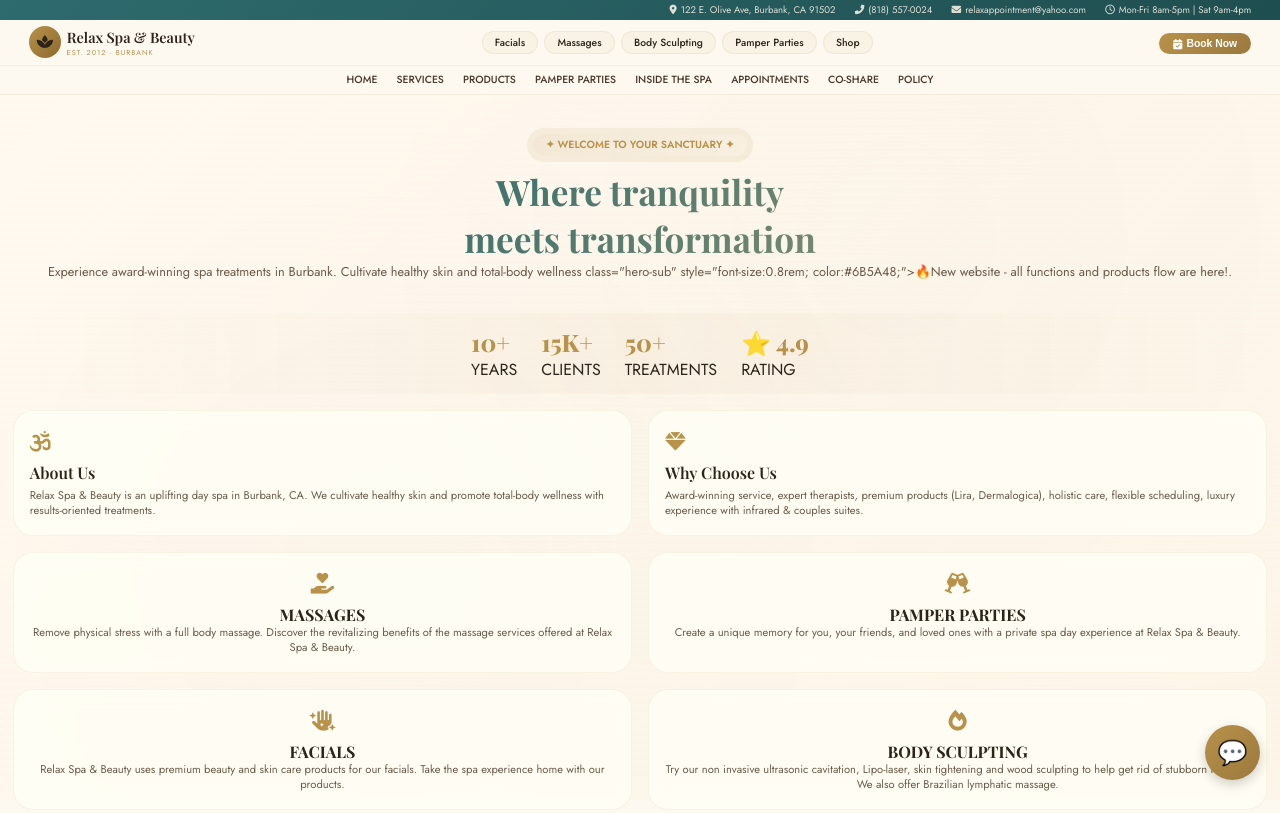
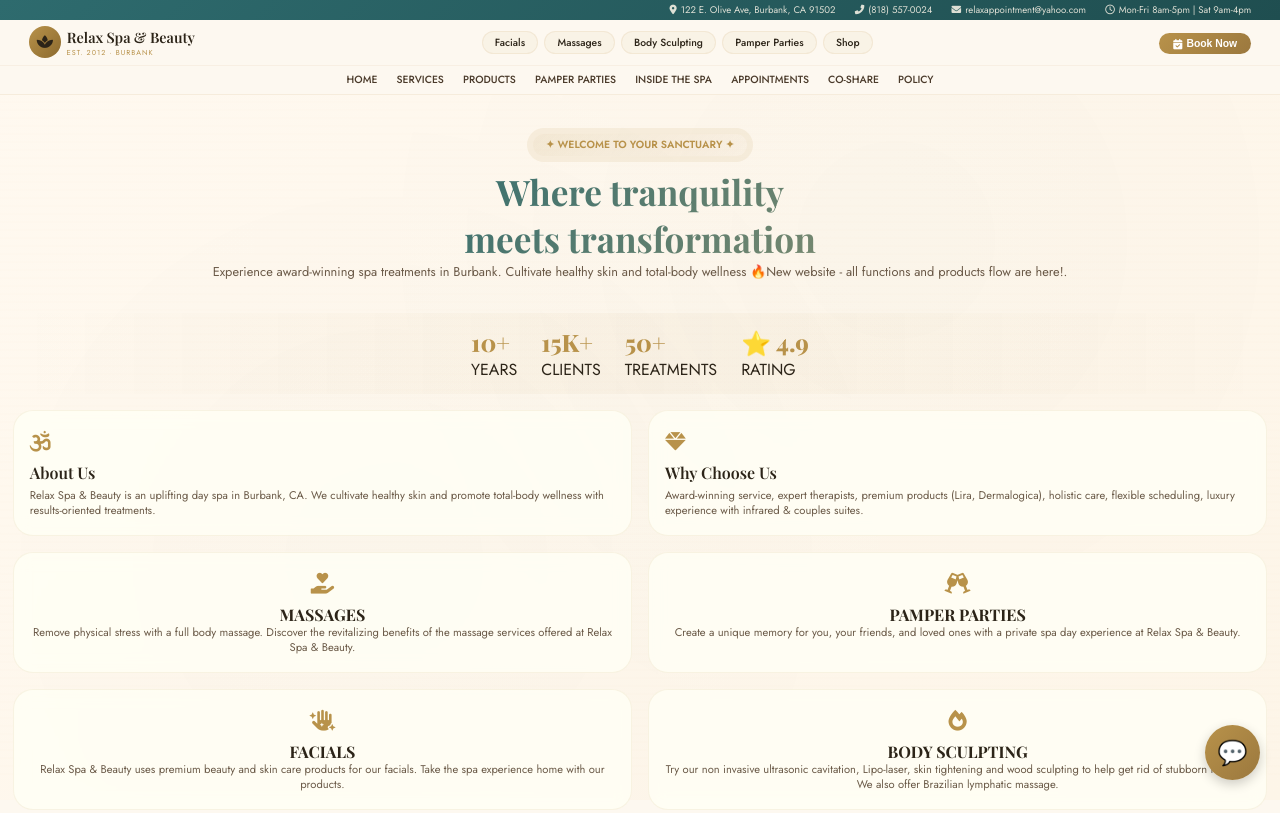
Before and after one commit to f1lthyrich/RELAX-SPA-BEAUTY, a plain HTML site: page index.html in a window 1280 px wide. Shown: the top 813 px of the page. Drawn offline with nearby package versions, Linux system fonts and the light colour scheme; a web font is replaced by a local one.

Commit message:
Update index.html

```diff
--- a/index.html
+++ b/index.html
@@ -273,7 +273,8 @@ body { font-family: 'Jost', sans-serif; background: #FDF8F0; color: #2C2418; ove
 <div class="main-content">
 <div id="homePanel" class="section-panel active-panel">
 <div class="hero"><div class="hero-badge">✦ WELCOME TO YOUR SANCTUARY ✦</div><h1>Where tranquility<br>meets transformation</h1><p class="hero-sub" style="font-size:0.8rem; color:#6B5A48;">Experience award-winning spa treatments in Burbank. Cultivate healthy skin and total-body wellness
-    class="hero-sub" style="font-size:0.8rem; color:#6B5A48;">🔥New website - all functions and products flow are here!.</p></div>
+
+    🔥New website - all functions and products flow are here!.</p></div>
 <div class="stats"><div class="stat"><div class="stat-number">10+</div><div>YEARS</div></div><div class="stat"><div class="stat-number">15K+</div><div>CLIENTS</div></div><div class="stat"><div class="stat-number">50+</div><div>TREATMENTS</div></div><div class="stat"><div class="stat-number">⭐ 4.9</div><div>RATING</div></div></div>
 <div class="info-grid"><div class="info-card"><div class="card-icon"><i class="fas fa-om"></i></div><h2 class="card-title">About Us</h2><p class="card-text">Relax Spa & Beauty is an uplifting day spa in Burbank, CA. We cultivate healthy skin and promote total-body wellness with results-oriented treatments.</p></div><div class="info-card"><div class="card-icon"><i class="fas fa-gem"></i></div><h2 class="card-title">Why Choose Us</h2><p class="card-text">Award-winning service, expert therapists, premium products (Lira, Dermalogica), holistic care, flexible scheduling, luxury experience with infrared & couples suites.</p></div></div>
 
```
